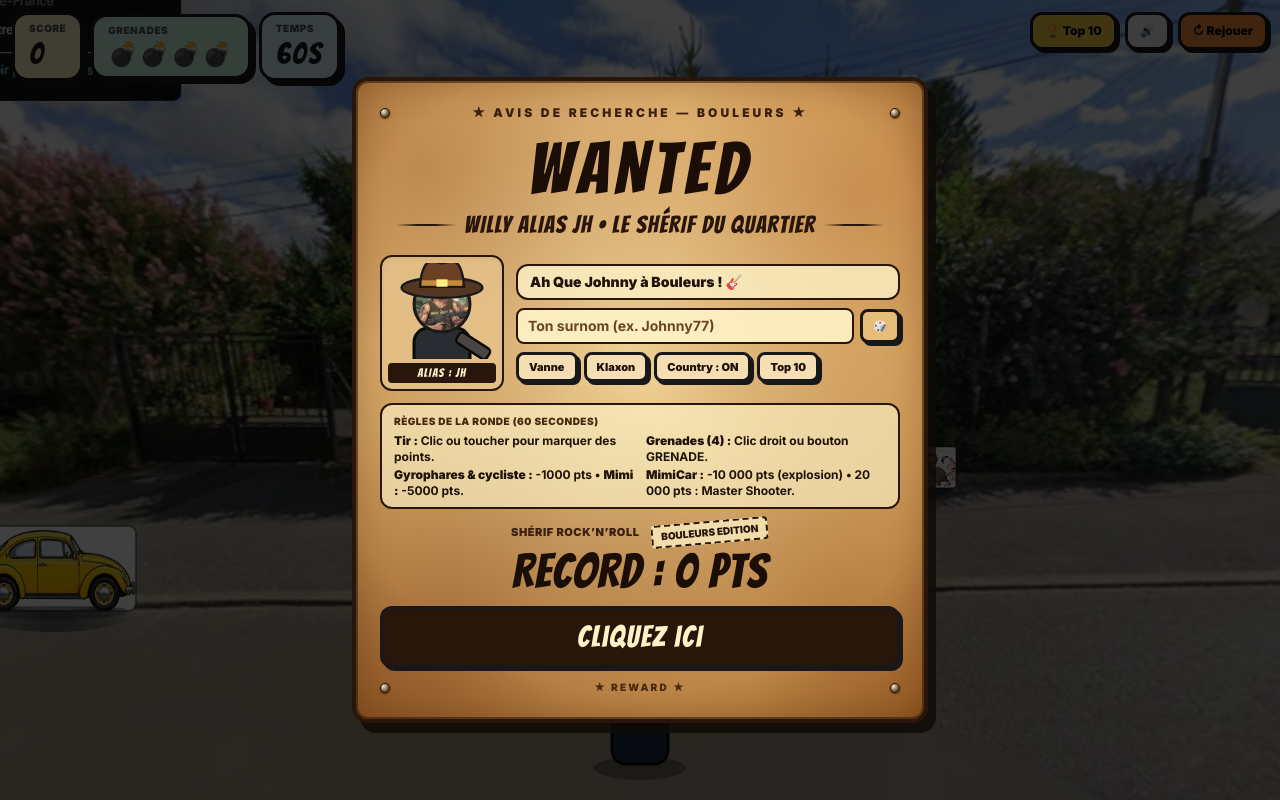
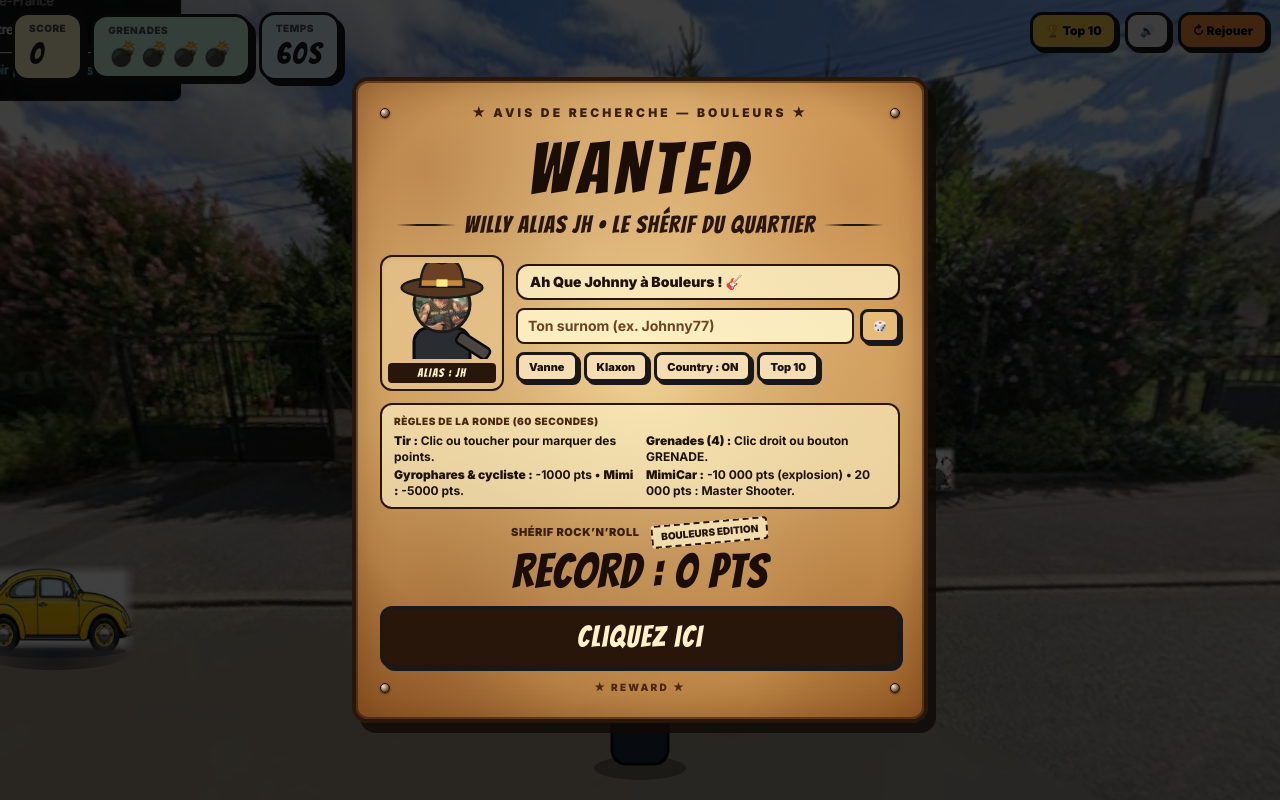
Before and after one commit to LaPie52/willy-alias-jh, a plain HTML site: page index.html in a window 1280 px wide. Drawn offline with nearby package versions, Linux system fonts and the light colour scheme; animation ran at ten frames a second.

Commit message:
Add files via upload

```diff
--- a/index.html
+++ b/index.html
@@ -1191,8 +1191,8 @@
 
         function getLaneGeometry() {
             const sidewalkY = height * 0.61;
-            const roadTopY = height * 0.69;
-            const roadBottomY = height * 0.85;
+            const roadTopY = height * 0.69 + 38;
+            const roadBottomY = height * 0.85 + 38;
             return { sidewalkY, roadTopY, roadBottomY };
         }
 
@@ -1737,7 +1737,7 @@
                 const drawW = t.size;
                 drawH = t.size / Math.max(0.65, Math.min(1.85, ratio));
 
-                // Légère ombre au sol sous la cible pour l'ancrer sans dégrader la netteté de l'image
+                // Légère ombre portée au sol pour ancrer la cible sur la route/trottoir
                 ctx.save();
                 ctx.fillStyle = 'rgba(15, 23, 42, 0.28)';
                 ctx.beginPath();
@@ -1745,22 +1745,46 @@
                 ctx.fill();
                 ctx.restore();
 
-                // Dessin net et fidèle de la cible avec coins arrondis discrets
-                ctx.save();
-                const r = Math.min(12, drawW * 0.08, drawH * 0.08);
-                ctx.beginPath();
-                ctx.roundRect(-drawW * 0.5, -drawH + 4, drawW, drawH - 4, r);
-                ctx.clip();
-                ctx.drawImage(t.img, -drawW * 0.5, -drawH + 4, drawW, drawH - 4);
-                ctx.restore();
-
-                ctx.save();
-                ctx.strokeStyle = 'rgba(24, 24, 27, 0.45)';
-                ctx.lineWidth = 2;
-                ctx.beginPath();
-                ctx.roundRect(-drawW * 0.5, -drawH + 4, drawW, drawH - 4, r);
-                ctx.stroke();
-                ctx.restore();
+                // Dessin sur canvas hors-écran pour estomper proprement les bords vers la transparence (sans fond blanc)
+                const pad = 10;
+                const offW = Math.ceil(drawW + pad * 2);
+                const offH = Math.ceil(drawH + pad * 2);
+                const offCanvas = document.createElement('canvas');
+                offCanvas.width = offW;
+                offCanvas.height = offH;
+                const octx = offCanvas.getContext('2d');
+
+                octx.drawImage(t.img, pad, pad, drawW, drawH);
+
+                // Fondu doux sur les bords via destination-in avec dégradés linéaires transparents sur les 4 bords
+                octx.globalCompositeOperation = 'destination-in';
+                const fadeW = Math.min(14, drawW * 0.12);
+                const fadeH = Math.min(14, drawH * 0.12);
+
+                // Masque horizontal
+                const gradX = octx.createLinearGradient(pad, 0, pad + drawW, 0);
+                gradX.addColorStop(0, 'rgba(0,0,0,0)');
+                gradX.addColorStop(Math.min(0.25, fadeW / drawW), 'rgba(0,0,0,1)');
+                gradX.addColorStop(Math.max(0.75, 1 - fadeW / drawW), 'rgba(0,0,0,1)');
+                gradX.addColorStop(1, 'rgba(0,0,0,0)');
+                octx.fillStyle = gradX;
+                octx.fillRect(0, 0, offW, offH);
+
+                // Masque vertical (destination-out sur les bords haut/bas pour combiner les deux axes)
+                octx.globalCompositeOperation = 'destination-out';
+                const topGrad = octx.createLinearGradient(0, pad, 0, pad + fadeH);
+                topGrad.addColorStop(0, 'rgba(0,0,0,1)');
+                topGrad.addColorStop(1, 'rgba(0,0,0,0)');
+                octx.fillStyle = topGrad;
+                octx.fillRect(0, 0, offW, pad + fadeH);
+
+                const botGrad = octx.createLinearGradient(0, pad + drawH - fadeH, 0, pad + drawH);
+                botGrad.addColorStop(0, 'rgba(0,0,0,0)');
+                botGrad.addColorStop(1, 'rgba(0,0,0,1)');
+                octx.fillStyle = botGrad;
+                octx.fillRect(0, pad + drawH - fadeH, offW, fadeH + pad);
+
+                ctx.drawImage(offCanvas, -drawW * 0.5 - pad, -drawH + 4 - pad);
             } else {
                 ctx.fillStyle = t.color || '#ef4444';
                 ctx.strokeStyle = '#18181b';
```
